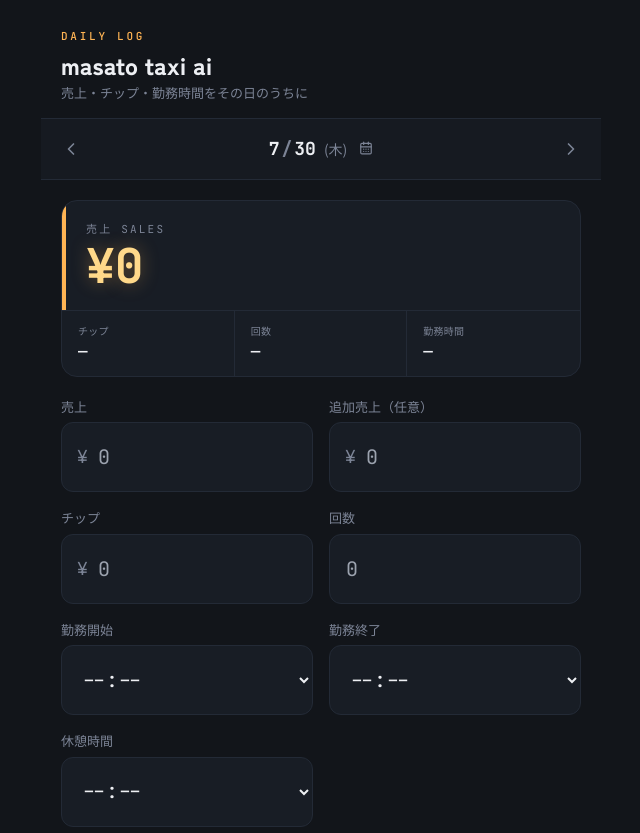
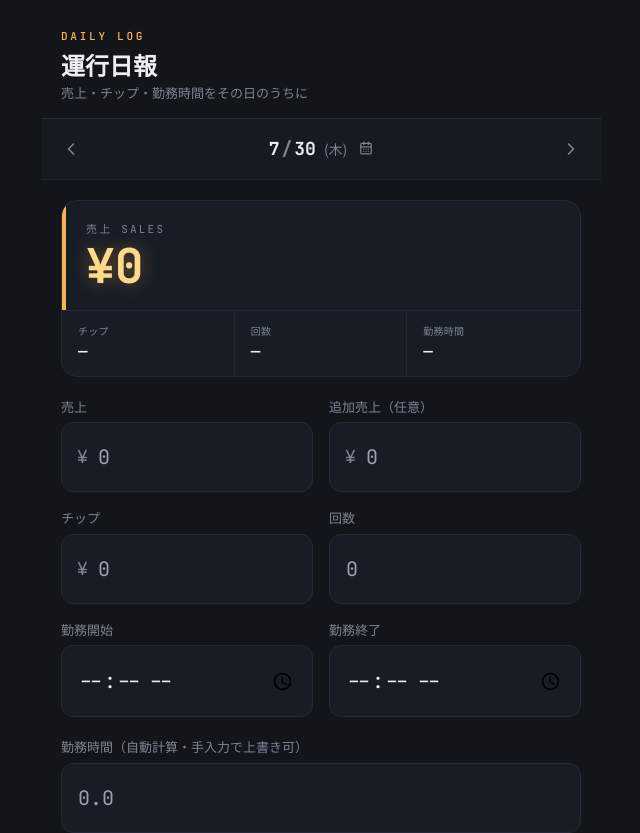
Before and after one commit to masatomm80/work-log-react, a React (Vite) app: page / in a window 1280 px wide. Shown: the top 833 px of the page, without its empty margins (319-959 px from the left). Built offline with nearby package versions, Linux system fonts and the light colour scheme.

Commit message:
Revert "Update WorkLog.jsx"
This reverts commit cb391f349417afd37b0acac79a2e6718a487f23e.

```diff
--- a/src/WorkLog.jsx
+++ b/src/WorkLog.jsx
@@ -14,18 +14,6 @@ import {
 const STORAGE_KEY = "workLogEntries";
 const PRESET_TAGS = ["日赤", "日赤夜", "寝台", "宿直", "横関", "横関夜", "早出", "明け", "点検書類提出"];
 const WEEKDAY_JA = ["日", "月", "火", "水", "木", "金", "土"];
-const WORK_TIME_OPTIONS = Array.from({ length: 24 * 6 }, (_, i) => {
-  const mins = i * 10;
-  const h = String(Math.floor(mins / 60)).padStart(2, "0");
-  const m = String(mins % 60).padStart(2, "0");
-  return `${h}:${m}`;
-});
-const BREAK_TIME_OPTIONS = Array.from({ length: 8 * 6 + 1 }, (_, i) => {
-  const mins = i * 10;
-  const h = String(Math.floor(mins / 60)).padStart(2, "0");
-  const m = String(mins % 60).padStart(2, "0");
-  return `${h}:${m}`;
-});
 
 // ---------- date helpers (local time, no UTC drift) ----------
 function todayISO() {
@@ -50,23 +38,13 @@ function fmtDateLabel(iso) {
   const [, m, d] = iso.split("-").map(Number);
   return { m, d, wd: WEEKDAY_JA[dt.getDay()] };
 }
-function parseTimeToMinutes(value) {
-  if (!value) return null;
-  const [h, m] = value.split(":").map(Number);
-  if (Number.isNaN(h) || Number.isNaN(m)) return null;
-  return h * 60 + m;
-}
-function calcHours(start, end, breakTime) {
+function calcHours(start, end) {
   if (!start || !end) return "";
-  const startMinutes = parseTimeToMinutes(start);
-  const endMinutes = parseTimeToMinutes(end);
-  const breakMinutes = parseTimeToMinutes(breakTime) || 0;
-  if (startMinutes === null || endMinutes === null) return "";
-  let mins = endMinutes - startMinutes;
+  const [sh, sm] = start.split(":").map(Number);
+  const [eh, em] = end.split(":").map(Number);
+  let mins = eh * 60 + em - (sh * 60 + sm);
   if (mins <= 0) mins += 24 * 60;
-  const worked = mins - breakMinutes;
-  if (worked <= 0) return "0.0";
-  return (Math.round((worked / 60) * 10) / 10).toFixed(1);
+  return (Math.round((mins / 60) * 10) / 10).toString();
 }
 // Period runs 21st of a month through 20th of the next month.
 function getPeriodBounds(iso) {
@@ -121,7 +99,6 @@ const emptyForm = (date) => ({
   count: "",
   workStart: "",
   workEnd: "",
-  breakTime: "",
   workHours: "",
   hoursOverride: false,
   notes: "",
@@ -196,11 +173,10 @@ export default function WorkLog() {
   const updateField = (key, value) => {
     setForm((f) => {
       const next = { ...f, [key]: value };
-      if ((key === "workStart" || key === "workEnd" || key === "breakTime") && !f.hoursOverride) {
+      if ((key === "workStart" || key === "workEnd") && !f.hoursOverride) {
         next.workHours = calcHours(
           key === "workStart" ? value : f.workStart,
-          key === "workEnd" ? value : f.workEnd,
-          key === "breakTime" ? value : f.breakTime
+          key === "workEnd" ? value : f.workEnd
         );
       }
       return next;
@@ -241,7 +217,7 @@ export default function WorkLog() {
 
   const handleExportCsv = () => {
     const rows = [
-      ["日付", "曜日", "売上", "追加売上", "チップ", "回数", "勤務開始", "勤務終了", "休憩時間", "勤務時間", "備考"].join(","),
+      ["日付", "曜日", "売上", "追加売上", "チップ", "回数", "勤務開始", "勤務終了", "勤務時間", "備考"].join(","),
     ];
     [...entries]
       .sort((a, b) => (a.date < b.date ? -1 : 1))
@@ -257,7 +233,6 @@ export default function WorkLog() {
             e.count || 0,
             e.workStart || "",
             e.workEnd || "",
-            e.breakTime || "",
             e.workHours || "",
             csvEscape(e.notes || ""),
           ].join(",")
@@ -324,7 +299,7 @@ export default function WorkLog() {
       <header className="px-5 pt-7 pb-4 border-b border-[#232A36] max-w-[560px] mx-auto">
         <div className="text-[11px] tracking-[0.25em] text-[#FFB454] font-meter font-medium">DAILY LOG</div>
         <h1 className="font-display text-2xl mt-1" style={{ fontWeight: 900 }}>
-          masato taxi ai
+          運行日報
         </h1>
         <p className="text-[13px] text-[#7C8496] mt-0.5">売上・チップ・勤務時間をその日のうちに</p>
       </header>
@@ -420,13 +395,20 @@ export default function WorkLog() {
               />
             </Field>
             <Field label="勤務開始">
-              <TimeSelect value={form.workStart} onChange={(v) => updateField("workStart", v)} options={WORK_TIME_OPTIONS} />
+              <input
+                type="time"
+                value={form.workStart}
+                onChange={(e) => updateField("workStart", e.target.value)}
+                className="w-full bg-[#181D25] border border-[#232A36] rounded-xl px-4 py-5 text-xl font-meter text-[#EDEFF3] focus:outline-none focus:border-[#FFB454]"
+              />
             </Field>
             <Field label="勤務終了">
-              <TimeSelect value={form.workEnd} onChange={(v) => updateField("workEnd", v)} options={WORK_TIME_OPTIONS} />
-            </Field>
-            <Field label="休憩時間">
-              <TimeSelect value={form.breakTime} onChange={(v) => updateField("breakTime", v)} options={BREAK_TIME_OPTIONS} />
+              <input
+                type="time"
+                value={form.workEnd}
+                onChange={(e) => updateField("workEnd", e.target.value)}
+                className="w-full bg-[#181D25] border border-[#232A36] rounded-xl px-4 py-5 text-xl font-meter text-[#EDEFF3] focus:outline-none focus:border-[#FFB454]"
+              />
             </Field>
           </div>
 
@@ -700,20 +682,3 @@ function YenInput({ value, onChange }) {
     </div>
   );
 }
-
-function TimeSelect({ value, onChange, options }) {
-  return (
-    <select
-      value={value || ""}
-      onChange={(e) => onChange(e.target.value)}
-      className="w-full bg-[#181D25] border border-[#232A36] rounded-xl px-4 py-5 text-xl font-meter text-[#EDEFF3] focus:outline-none focus:border-[#FFB454]"
-    >
-      <option value="">--:--</option>
-      {options.map((opt) => (
-        <option key={opt} value={opt}>
-          {opt}
-        </option>
-      ))}
-    </select>
-  );
-}
```
